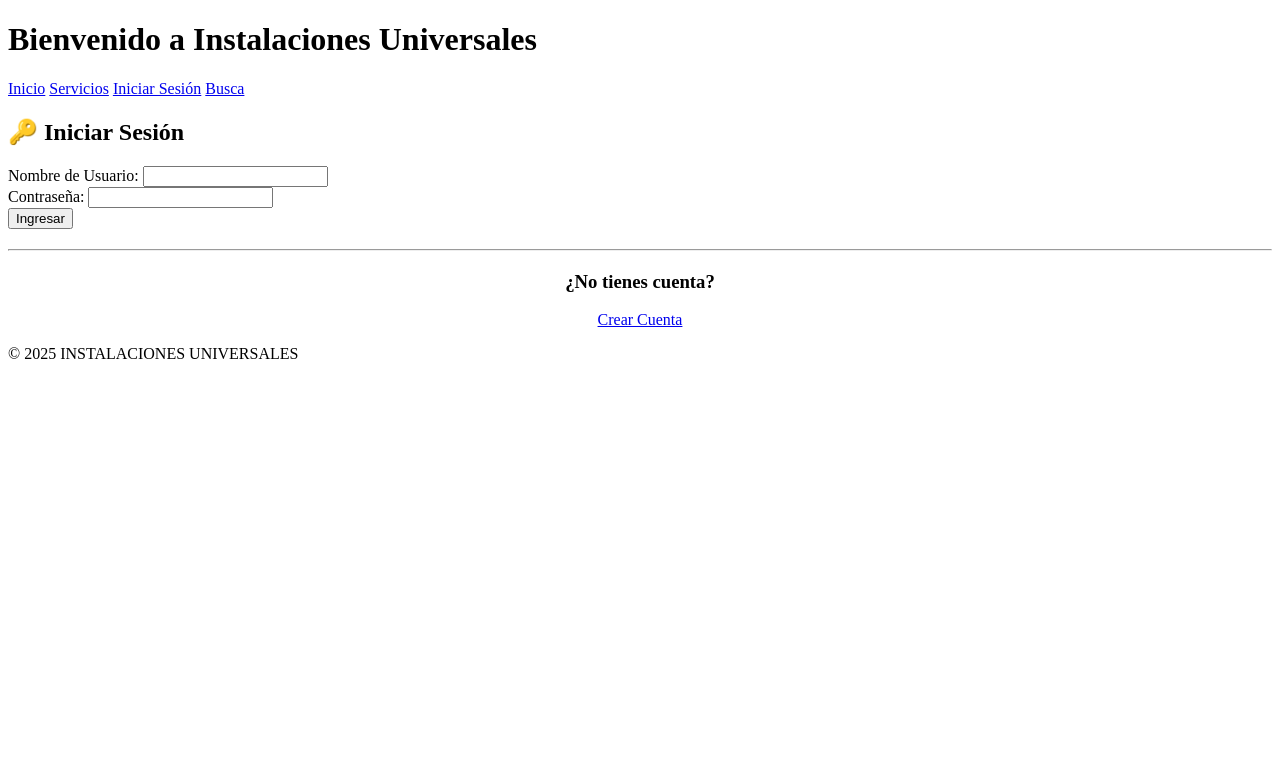
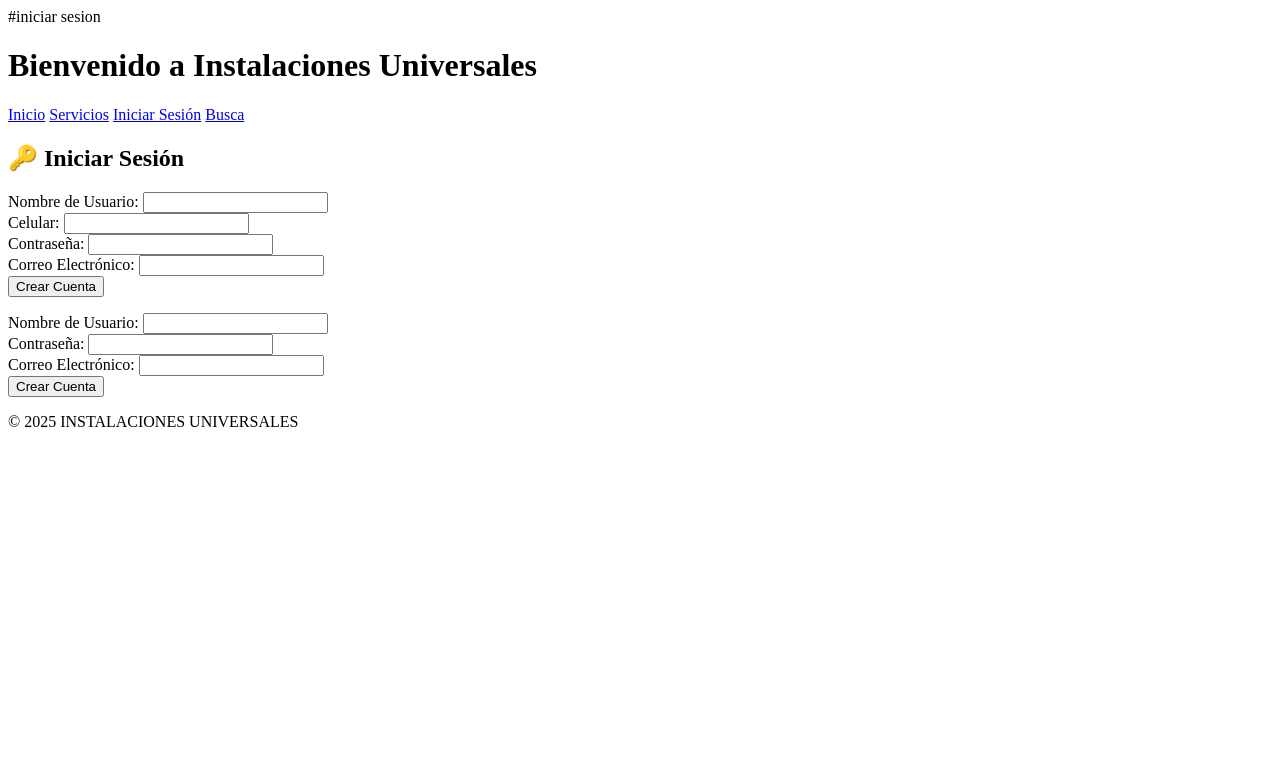
Before and after one commit to edithpina19/taller2, a Django app: page /iniciar-sesion/ in a window 1280 px wide. Shown: the top 783 px of the page. Run offline with Django 5.2, Linux system fonts and the light colour scheme; parts of the project's set-up code (start-up, migrations or seed data) failed here and were passed over.

Commit message:
Update iniciar_sesion.html

```diff
--- a/local/templates/local/iniciar_sesion.html
+++ b/local/templates/local/iniciar_sesion.html
@@ -1,3 +1,4 @@
+#iniciar sesion
 {% load static %}
 <!DOCTYPE html>
 <html lang="es">
@@ -21,44 +22,104 @@
     <main class="contenedor-principal-formularios">
 
         <section class="formulario-caja" id="login-form">
-
-            {% if messages %}
-                <ul class="messages">
-                    {% for message in messages %}
-                        <li{% if message.tags %} class="{{ message.tags }}"{% endif %}>{{ message }}</li>
-                    {% endfor %}
-                </ul>
-            {% endif %}
-
             <h2>🔑 Iniciar Sesión</h2>
 
-            <form action="{% url 'iniciar_sesion' %}" method="post">
+<form action="{% url 'registro' %}" method="post">
     {% csrf_token %}
 
     <div class="campo">
-                    <label for="username_login">Nombre de Usuario:</label>
-                    <input type="text" id="username_login" name="username" required>
+        <label for="username">Nombre de Usuario:</label>
+        <input type="text" id="username" name="username" required>
     </div>
 
     <div class="campo">
-                    <label for="password_login">Contraseña:</label>
-                    <input type="password" id="password_login" name="password" required>
+        <label for="phone">Celular:</label>
+        <input type="tel" id="phone" name="phone" required>
     </div>
 
-                <button type="submit" class="btn-principal btn-azul">
-                    Ingresar
+    <div class="campo">
+        <label for="password">Contraseña:</label>
+        <input type="password" id="password" name="password" required>
+    </div>
+
+    <div class="campo">
+        <label for="email">Correo Electrónico:</label>
+        <input type="email" id="email" name="email">
+    </div>
+
+    <button type="submit" class="btn-principal btn-verde">
+        Crear Cuenta
     </button>
 </form>
 
-            <hr style="margin: 20px 0;">
 
-            <div style="text-align: center;">
-                <h3>¿No tienes cuenta?</h3>
-                <a href="{% url 'registro' %}" class="btn-principal btn-verde">
-                    Crear Cuenta
-                </a>
+
+
+
+
+
+
+
+
+
+
+
+
+
+
+
+
+
+
+
+
+
+
+
+
+
+
+
+
+
+
+
+
+
+
+
+
+
+
+
+
+
+
+
+
+
+
+
+
+
+
+                <div class="campo">
+                    <label for="new_username">Nombre de Usuario:</label>
+                    <input type="text" id="new_username" name="new_username" required>
                 </div>
 
+                <div class="campo">
+                    <label for="new_password">Contraseña:</label>
+                    <input type="password" id="new_password" name="new_password" required>
+                </div>
+
+                <div class="campo">
+                    <label for="email">Correo Electrónico:</label>
+                    <input type="email" id="email" name="email" required>
+                </div>
+
+                <button type="submit" class="btn-principal btn-verde">Crear Cuenta</button>
+            </form>
         </section>
 
     </main>
```
Lines whose indentation alone changed are shown as unchanged.
